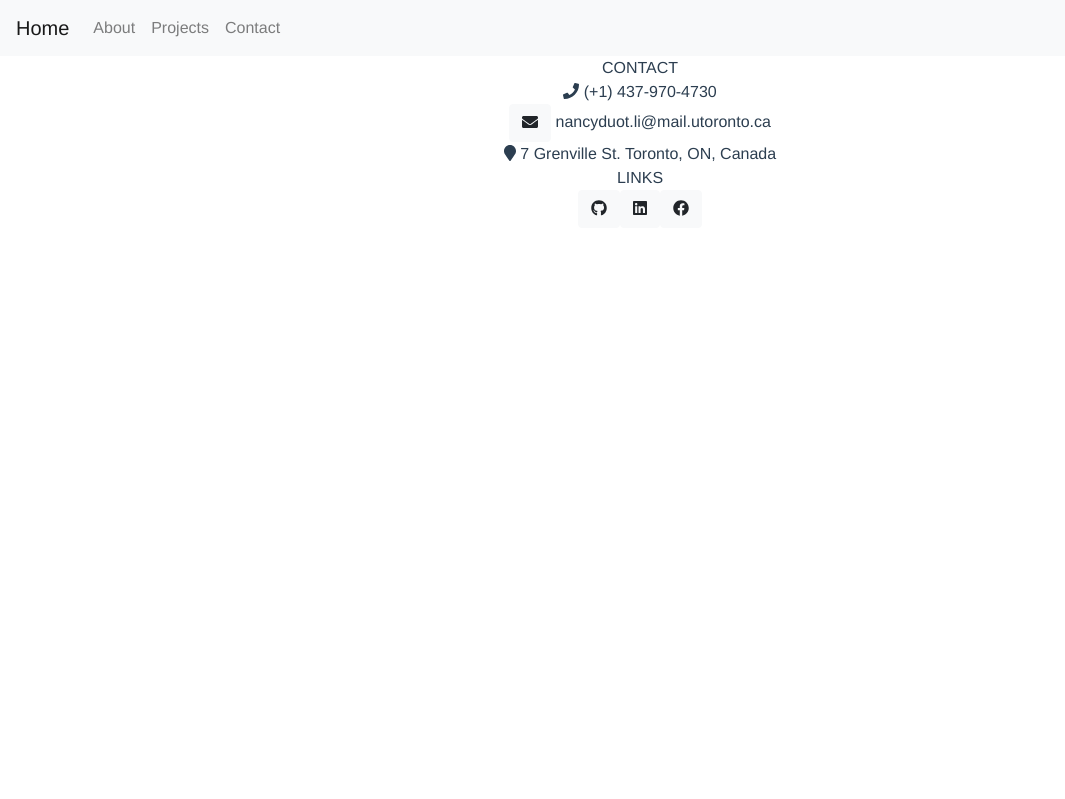
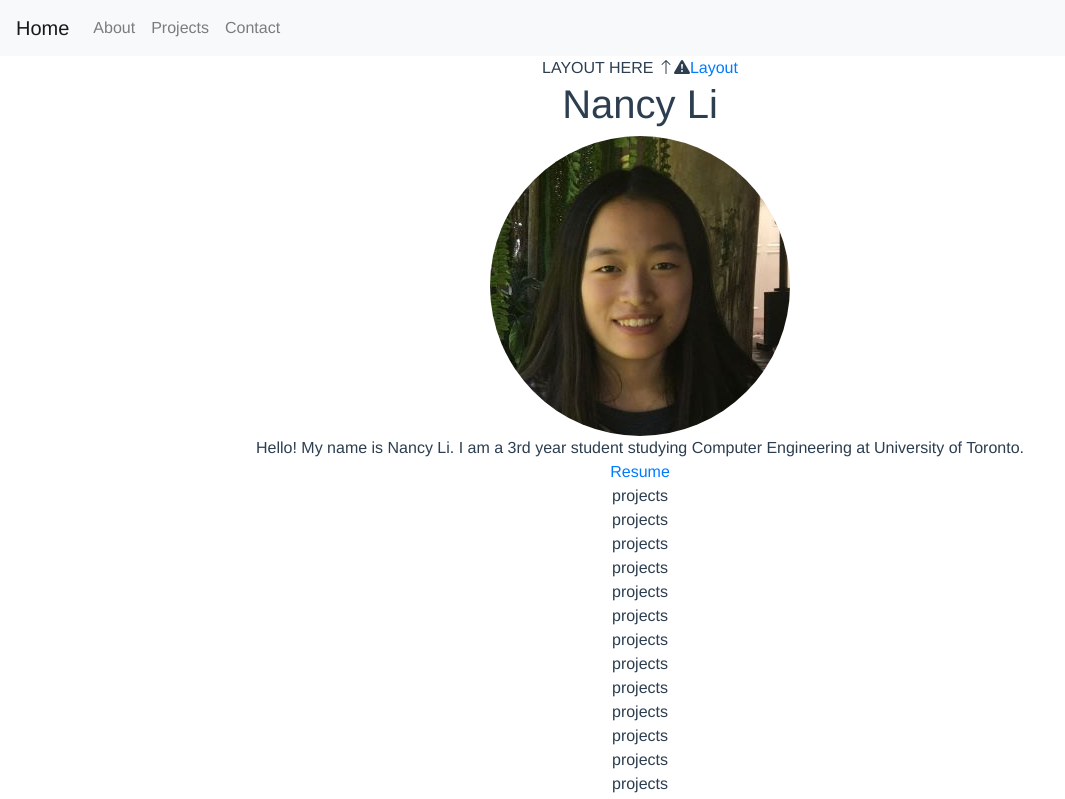
Before and after one commit to nancytaen/portfolio, a Vue app: page / in a window 1280 px wide. Shown: the top 799 px of the page, without its empty margins (0-1065 px from the left). Built offline with nearby package versions, Linux system fonts and the light colour scheme.

Commit message:
formatting about me

```diff
--- a/src/App.vue
+++ b/src/App.vue
@@ -1,5 +1,6 @@
 <template>
   <div id="app">
+
     <!-- navigation header -->
     <!-- TODO: add scroll animation -->
     <div>
@@ -15,6 +16,7 @@
       </b-navbar>
     </div>
 
+    <!-- Content -->
     <router-view></router-view>
 
     <!-- footer -->
@@ -44,6 +46,7 @@
       </div>
     </footer>
     </div>
+
   </div>
 </template>
 
--- a/src/components/About.vue
+++ b/src/components/About.vue
@@ -1,30 +1,21 @@
 <template>
     <div>
-      about <br>
-      about <br>
-      about <br>
-      about <br>
-      about <br>
-      about <br>
-      about <br>
-      about <br>
-      about <br>
-      about <br>
-      about <br>
-      about <br>
-      about <br>
-      about <br>
-      about <br>
-      about <br>
-      about <br>
-      about <br>
-      about <br>
-      about <br>
-      about <br>
-      about <br>
-      about <br>
-      about <br>
-      about <br>
+      <div>
+        <!-- header & image -->
+      <h1>
+        Nancy Li
+      </h1>
+      <b-img src="img/profile.jpg" rounded="circle" fluid alt="Picture of Nancy"/>
+      <!-- first body paragraph -->
+      <div>
+        Hello! My name is Nancy Li. I am a 3rd year student studying Computer Engineering at University of Toronto.
+
+      </div>
+      <!-- second body paragraph -->
+      <div></div>
+      <!-- download resume -->
+      <a href="file/NancyLi_Resume.pdf" target="_blank">Resume </a>
+      </div>
   </div>
 </template>
 
--- a/src/routes.js
+++ b/src/routes.js
@@ -1,5 +1,5 @@
 import Layout from './components/Layout.vue'
 
 export default [
-    { path: '/layout', component: Layout }
+    { path: '/', component: Layout }
   ]
```
Also changed, not shown: public/img/profile.jpg (added), 1 other file (tests, documents, lock files or other folders).
